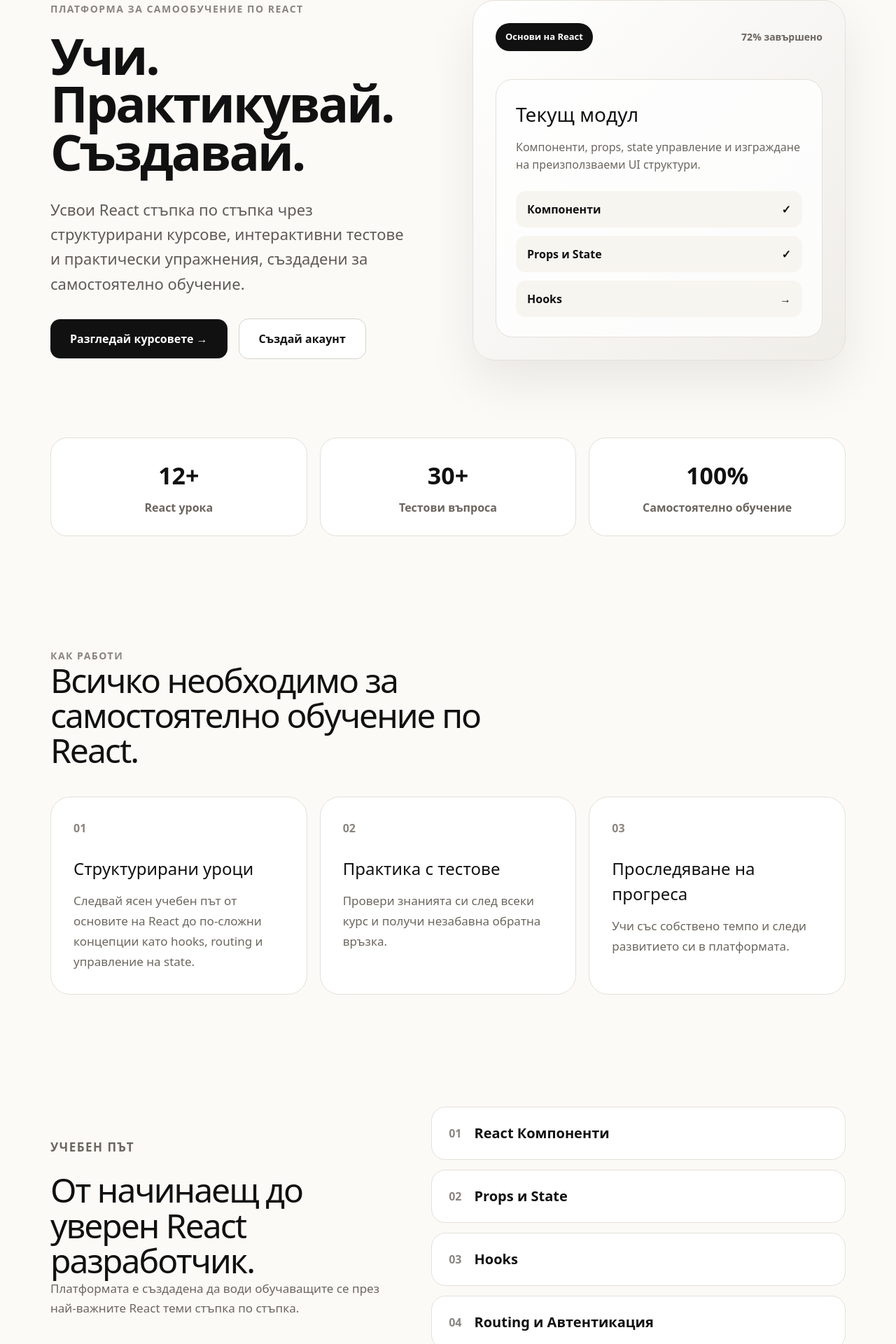
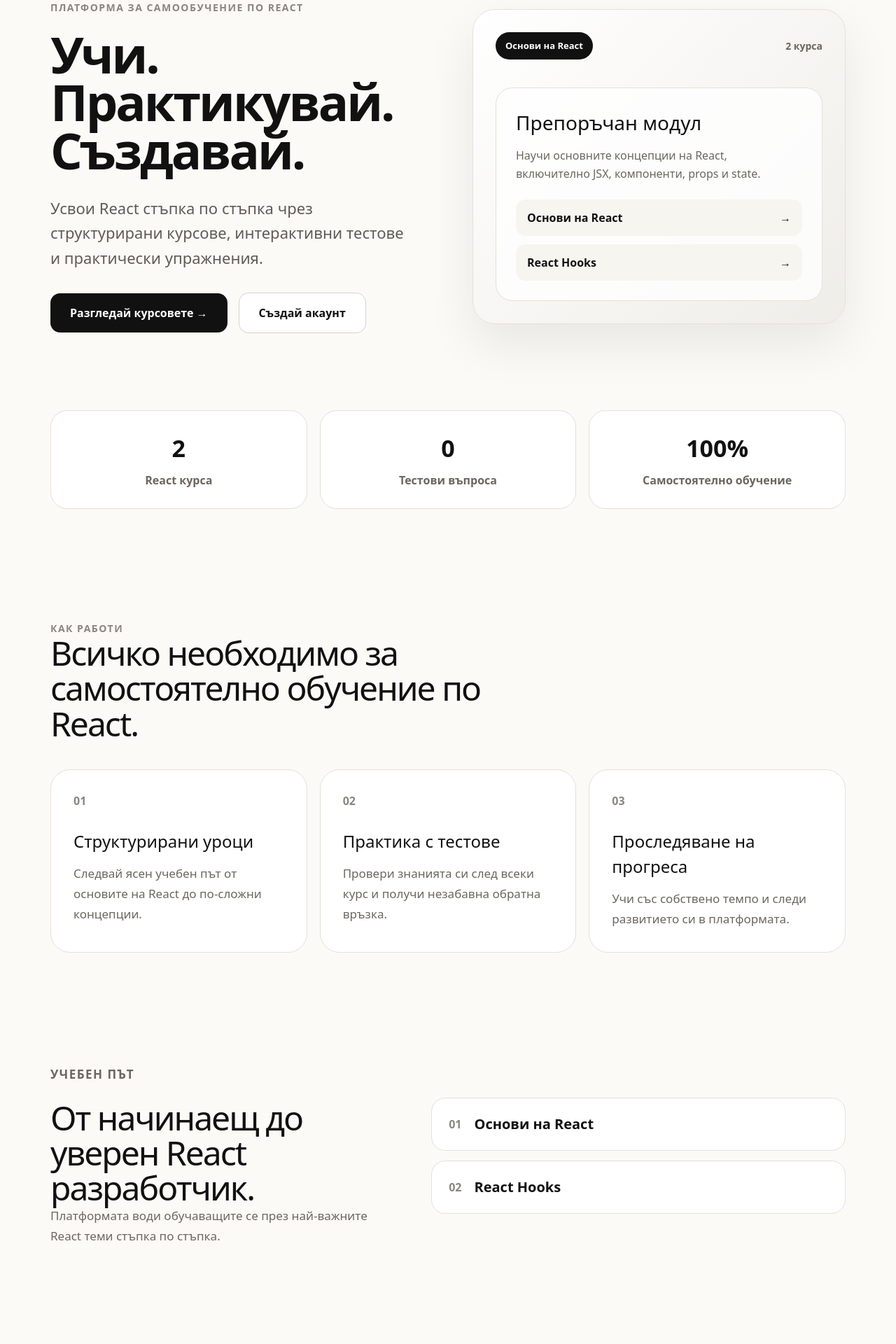
Before and after one commit to IvannIvannov/react-diploma-project, a React (Vite) app in the folder client/: page / in a window 1280 px wide. Shown: the part 194-2114 px from the top of the page at 70% size. Built offline with nearby package versions, Linux system fonts and the light colour scheme.

Commit message:
make homepage dynamic using courses context data

```diff
--- a/client/src/pages/Home.tsx
+++ b/client/src/pages/Home.tsx
@@ -1,7 +1,19 @@
 import { Link } from "react-router-dom";
+import { useCourses } from "../context/useCourses";
 import "./Home.css";
 
 const Home = () => {
+  const { courses } = useCourses();
+
+  const totalCourses = courses.length;
+
+  const totalQuizzes = courses.reduce(
+    (total, course) => total + (course.quizzes?.length || 0),
+    0,
+  );
+
+  const featuredCourse = courses[0];
+
   const feedbacks = [
     {
       id: 1,
@@ -33,8 +45,7 @@ const Home = () => {
 
           <p className="hero-description">
             Усвои React стъпка по стъпка чрез структурирани курсове,
-            интерактивни тестове и практически упражнения, създадени за
-            самостоятелно обучение.
+            интерактивни тестове и практически упражнения.
           </p>
 
           <div className="hero-actions">
@@ -50,34 +61,29 @@ const Home = () => {
 
         <div className="hero-card">
           <div className="hero-card-top">
-            <span className="hero-card-badge">Основи на React</span>
+            <span className="hero-card-badge">
+              {featuredCourse ? featuredCourse.title : "ReactLearn"}
+            </span>
 
-            <span className="hero-card-progress">72% завършено</span>
+            <span className="hero-card-progress">{totalCourses} курса</span>
           </div>
 
           <div className="lesson-preview">
-            <h3>Текущ модул</h3>
+            <h3>Препоръчан модул</h3>
 
             <p>
-              Компоненти, props, state управление и изграждане на преизползваеми
-              UI структури.
+              {featuredCourse
+                ? featuredCourse.description
+                : "Все още няма добавени курсове."}
             </p>
 
             <div className="lesson-list">
-              <div className="lesson-item">
-                <span>Компоненти</span>
-                <span>✓</span>
-              </div>
-
-              <div className="lesson-item">
-                <span>Props и State</span>
-                <span>✓</span>
-              </div>
-
-              <div className="lesson-item">
-                <span>Hooks</span>
-                <span>→</span>
-              </div>
+              {courses.slice(0, 3).map((course) => (
+                <div className="lesson-item" key={course.id}>
+                  <span>{course.title}</span>
+                  <span>→</span>
+                </div>
+              ))}
             </div>
           </div>
         </div>
@@ -85,12 +91,12 @@ const Home = () => {
 
       <section className="stats-section">
         <div className="stat-card">
-          <strong>12+</strong>
-          <span>React урока</span>
+          <strong>{totalCourses}</strong>
+          <span>React курса</span>
         </div>
 
         <div className="stat-card">
-          <strong>30+</strong>
+          <strong>{totalQuizzes}</strong>
           <span>Тестови въпроса</span>
         </div>
 
@@ -103,27 +109,22 @@ const Home = () => {
       <section className="features-section">
         <div className="section-heading">
           <p>Как работи</p>
-
           <h2>Всичко необходимо за самостоятелно обучение по React.</h2>
         </div>
 
         <div className="features-grid">
           <div className="feature-card">
             <span>01</span>
-
             <h3>Структурирани уроци</h3>
-
             <p>
               Следвай ясен учебен път от основите на React до по-сложни
-              концепции като hooks, routing и управление на state.
+              концепции.
             </p>
           </div>
 
           <div className="feature-card">
             <span>02</span>
-
             <h3>Практика с тестове</h3>
-
             <p>
               Провери знанията си след всеки курс и получи незабавна обратна
               връзка.
@@ -132,9 +133,7 @@ const Home = () => {
 
           <div className="feature-card">
             <span>03</span>
-
             <h3>Проследяване на прогреса</h3>
-
             <p>Учи със собствено темпо и следи развитието си в платформата.</p>
           </div>
         </div>
@@ -147,38 +146,24 @@ const Home = () => {
           <h2>От начинаещ до уверен React разработчик.</h2>
 
           <p>
-            Платформата е създадена да води обучаващите се през най-важните
-            React теми стъпка по стъпка.
+            Платформата води обучаващите се през най-важните React теми стъпка
+            по стъпка.
           </p>
         </div>
 
         <div className="path-list">
-          <div className="path-item">
-            <strong>01</strong>
-            <span>React Компоненти</span>
-          </div>
-
-          <div className="path-item">
-            <strong>02</strong>
-            <span>Props и State</span>
-          </div>
-
-          <div className="path-item">
-            <strong>03</strong>
-            <span>Hooks</span>
-          </div>
-
-          <div className="path-item">
-            <strong>04</strong>
-            <span>Routing и Автентикация</span>
-          </div>
+          {courses.slice(0, 4).map((course, index) => (
+            <div className="path-item" key={course.id}>
+              <strong>{String(index + 1).padStart(2, "0")}</strong>
+              <span>{course.title}</span>
+            </div>
+          ))}
         </div>
       </section>
 
       <section className="feedback-section">
         <div className="section-heading">
           <p>Отзиви</p>
-
           <h2>Какво казват потребителите за ReactLearn.</h2>
         </div>
 
```
